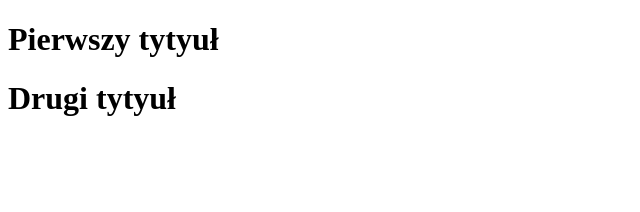
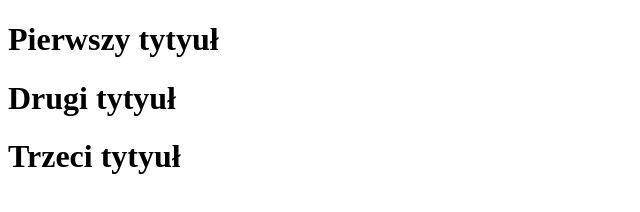
Before and after one commit to znedzi/js-basics, a plain HTML site: page task-8/js/index.html in a window 1280 px wide. Shown: the whole page, without its empty margins (0-640 px from the left). Drawn offline with Linux system fonts and the light colour scheme.

Commit message:
Nowa treść

```diff
--- a/task-8/js/index.html
+++ b/task-8/js/index.html
@@ -8,6 +8,7 @@
 <body>
 <h1>Pierwszy tytyuł</h1>
 <h1>Drugi tytyuł</h1>
+<h1>Trzeci tytyuł</h1>
 
     <script src="./script.js"></script>
 </body>
```
